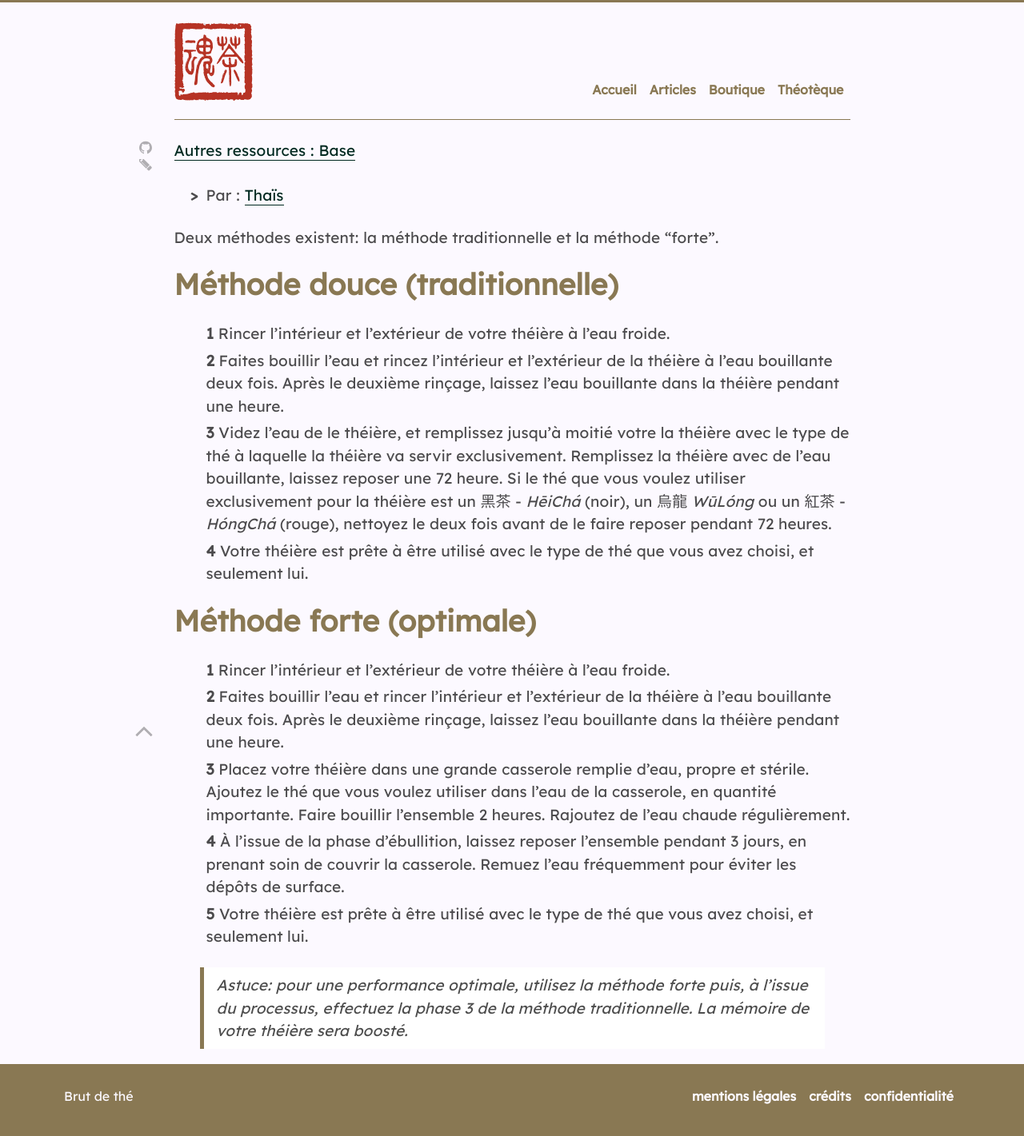
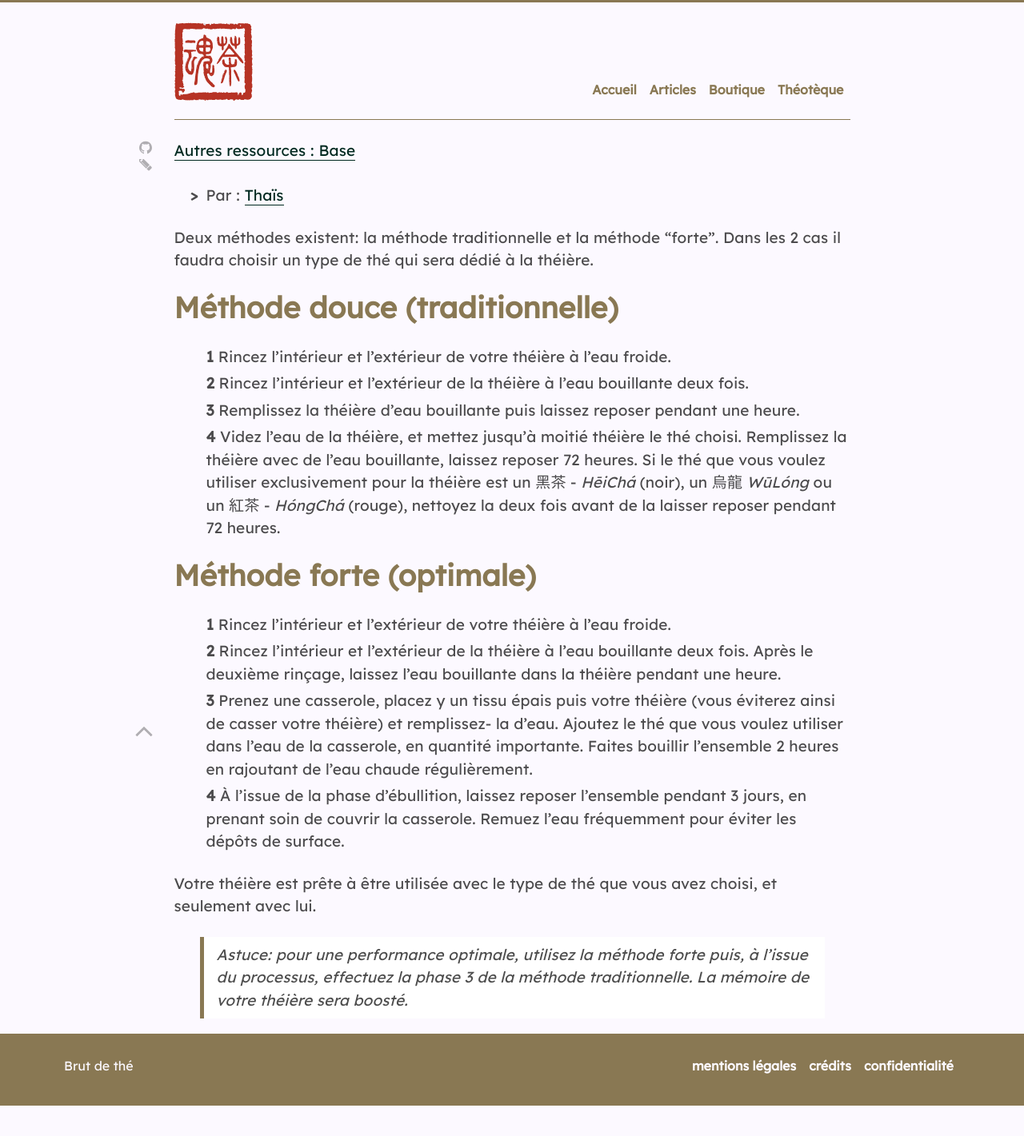
Before and after one commit to brutdethe/site, a Jekyll site: the page built from ressources/_base/la-preparation-des-theieres.md, in a window 1280 px wide. Shown: the whole page at 80% size. Built offline with Jekyll 4.4.1, drawn with Linux system fonts in a browser that asks for light colours; nearby versions of some CDN libraries; after the commit the page ends 1383 px from its top, so only the background shows below that.

Commit message:
Corrige l’orthographe

```diff
--- a/ressources/_base/la-preparation-des-theieres.md
+++ b/ressources/_base/la-preparation-des-theieres.md
@@ -2,24 +2,26 @@
 titre: Comment préparer une théière en grès - 開壺 - KāiHú
 par: Thaïs
 description: >
-  Les théières en grès non émaillées achetées neuves ne doivent pas être utilisées telles quelles sans préparation initiale.
+  Les théières en grès non émaillé achetées neuves ne doivent pas être utilisées telles quelles sans préparation initiale.
 ---
 
-Deux méthodes existent: la méthode traditionnelle et la méthode "forte".
+Deux méthodes existent: la méthode traditionnelle et la méthode "forte". Dans les 2 cas il faudra choisir un type de thé qui sera dédié à la théière.
 
 # Méthode douce (traditionnelle)
 
-1. Rincer l'intérieur et l'extérieur de votre théière à l'eau froide.
-2. Faites bouillir l'eau et rincez l'intérieur et l'extérieur de la théière à l'eau bouillante deux fois. Après le deuxième rinçage, laissez l'eau bouillante dans la théière pendant une heure.
-3. Videz l'eau de le théière, et remplissez jusqu'à moitié votre la théière avec le type de thé à laquelle la théière va servir exclusivement. Remplissez la théière avec de l'eau bouillante, laissez reposer une 72 heure. Si le thé que vous voulez utiliser exclusivement pour la théière est un 黑茶 - _HēiChá_ (noir), un 烏龍 _WūLóng_ ou un 紅茶 - _HóngChá_ (rouge), nettoyez le deux fois avant de le faire reposer pendant 72 heures.
-4. Votre théière est prête à être utilisé avec le type de thé que vous avez choisi, et seulement lui.
+1. Rincez l'intérieur et l'extérieur de votre théière à l'eau froide.
+2. Rincez l'intérieur et l'extérieur de la théière à l'eau bouillante deux fois.
+3. Remplissez la théière d'eau bouillante puis laissez reposer pendant une heure.
+4. Videz l'eau de la théière, et mettez jusqu'à moitié théière le thé choisi. Remplissez la théière avec de l'eau bouillante, laissez reposer 72 heures. Si le thé que vous voulez utiliser exclusivement pour la théière est un 黑茶 - _HēiChá_ (noir), un 烏龍 _WūLóng_ ou un 紅茶 - _HóngChá_ (rouge), nettoyez la deux fois avant de la laisser reposer pendant 72 heures.
 
 # Méthode forte (optimale)
 
-1. Rincer l'intérieur et l'extérieur de votre théière à l'eau froide.
-2. Faites bouillir l'eau et rincer l'intérieur et l'extérieur de la théière à l'eau bouillante deux fois. Après le deuxième rinçage, laissez l'eau bouillante dans la théière pendant une heure.
-3. Placez votre théière dans une grande casserole remplie d'eau, propre et stérile. Ajoutez le thé que vous voulez utiliser dans l'eau de la casserole, en quantité importante. Faire bouillir l'ensemble 2 heures. Rajoutez de l'eau chaude régulièrement.
+1. Rincez l'intérieur et l'extérieur de votre théière à l'eau froide.
+2. Rincez l'intérieur et l'extérieur de la théière à l'eau bouillante deux fois. Après le deuxième rinçage, laissez l'eau bouillante dans la théière pendant une heure.
+3. Prenez une casserole, placez y un tissu épais puis votre théière (vous éviterez ainsi de casser votre théière) et remplissez- la d'eau. Ajoutez le thé que vous voulez utiliser dans l'eau de la casserole, en quantité importante. Faites bouillir l'ensemble 2 heures en rajoutant de l'eau chaude régulièrement.
 4. À l'issue de la phase d'ébullition, laissez reposer l'ensemble pendant 3 jours, en prenant soin de couvrir la casserole. Remuez l'eau fréquemment pour éviter les dépôts de surface.
-5. Votre théière est prête à être utilisé avec le type de thé que vous avez choisi, et seulement lui.
+
+
+Votre théière est prête à être utilisée avec le type de thé que vous avez choisi, et seulement avec lui.
 
 > Astuce: pour une performance optimale, utilisez la méthode forte puis, à l'issue du processus, effectuez la phase 3 de la méthode traditionnelle. La mémoire de votre théière sera boosté.
```
